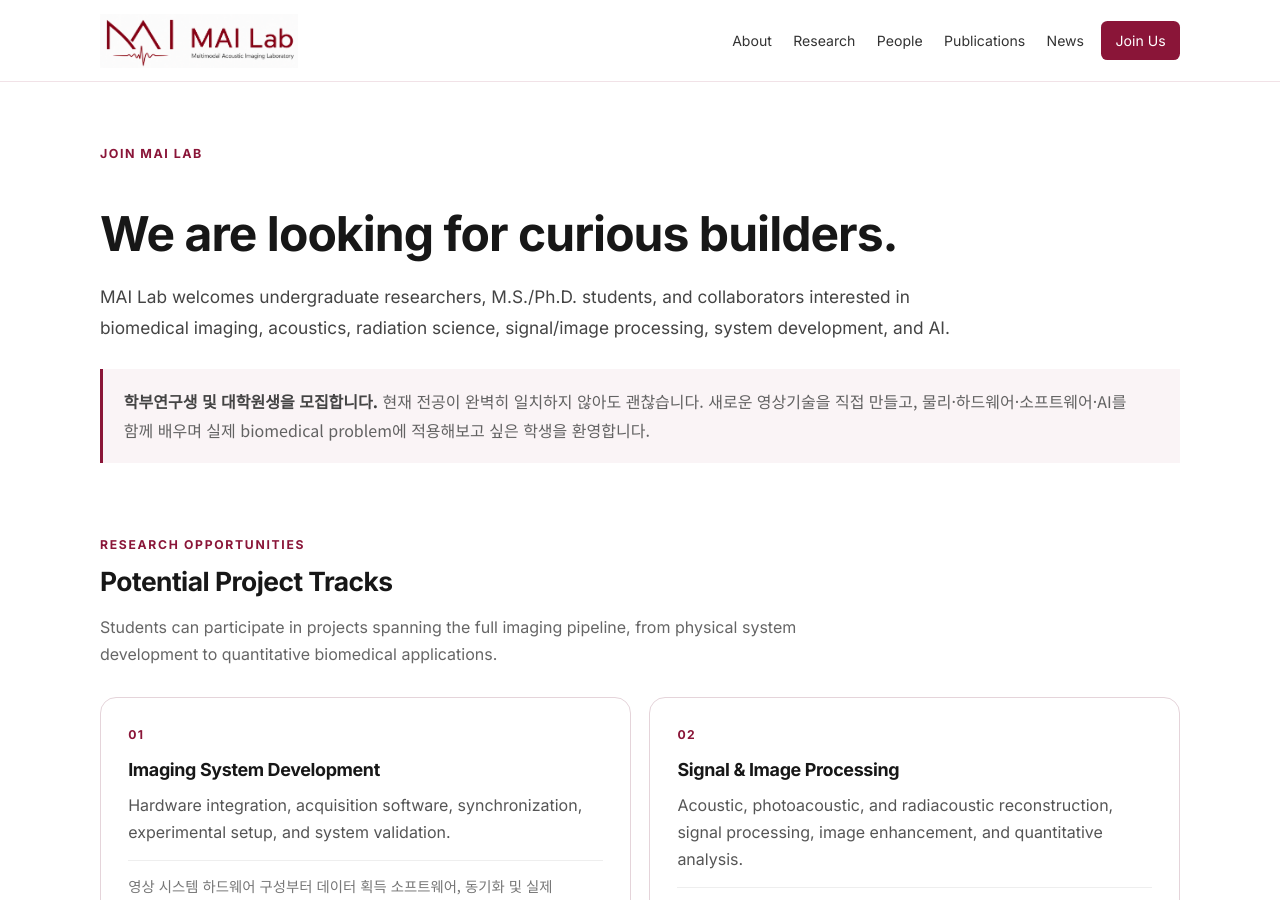
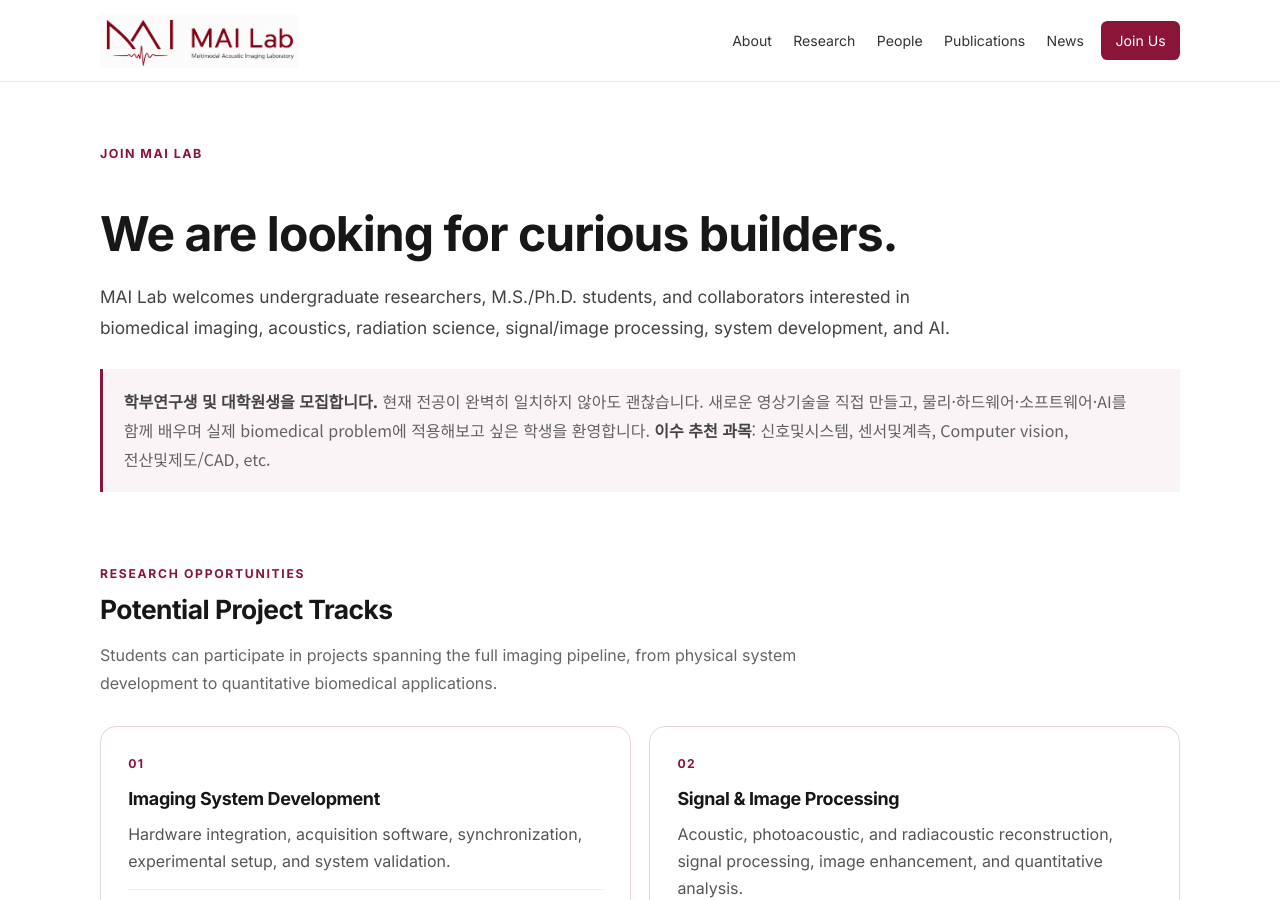
Before and after one commit to Korea-MAI-lab/Korea-MAI-lab.github.io, a Jekyll site: the page built from join.md, in a window 1280 px wide and 900 px high. Built offline with Jekyll 4.4.1, drawn with Linux system fonts in a browser that asks for light colours.

Commit message:
Add recommended courses for students

```diff
--- a/join.md
+++ b/join.md
@@ -22,6 +22,8 @@ permalink: /join/
       현재 전공이 완벽히 일치하지 않아도 괜찮습니다.
       새로운 영상기술을 직접 만들고, 물리·하드웨어·소프트웨어·AI를 함께 배우며
       실제 biomedical problem에 적용해보고 싶은 학생을 환영합니다.
+
+      <strong>이수 추천 과목</strong>: 신호및시스템, 센서및계측, Computer vision, 전산및제도/CAD, etc.
     </div>
   </section>
 
```
